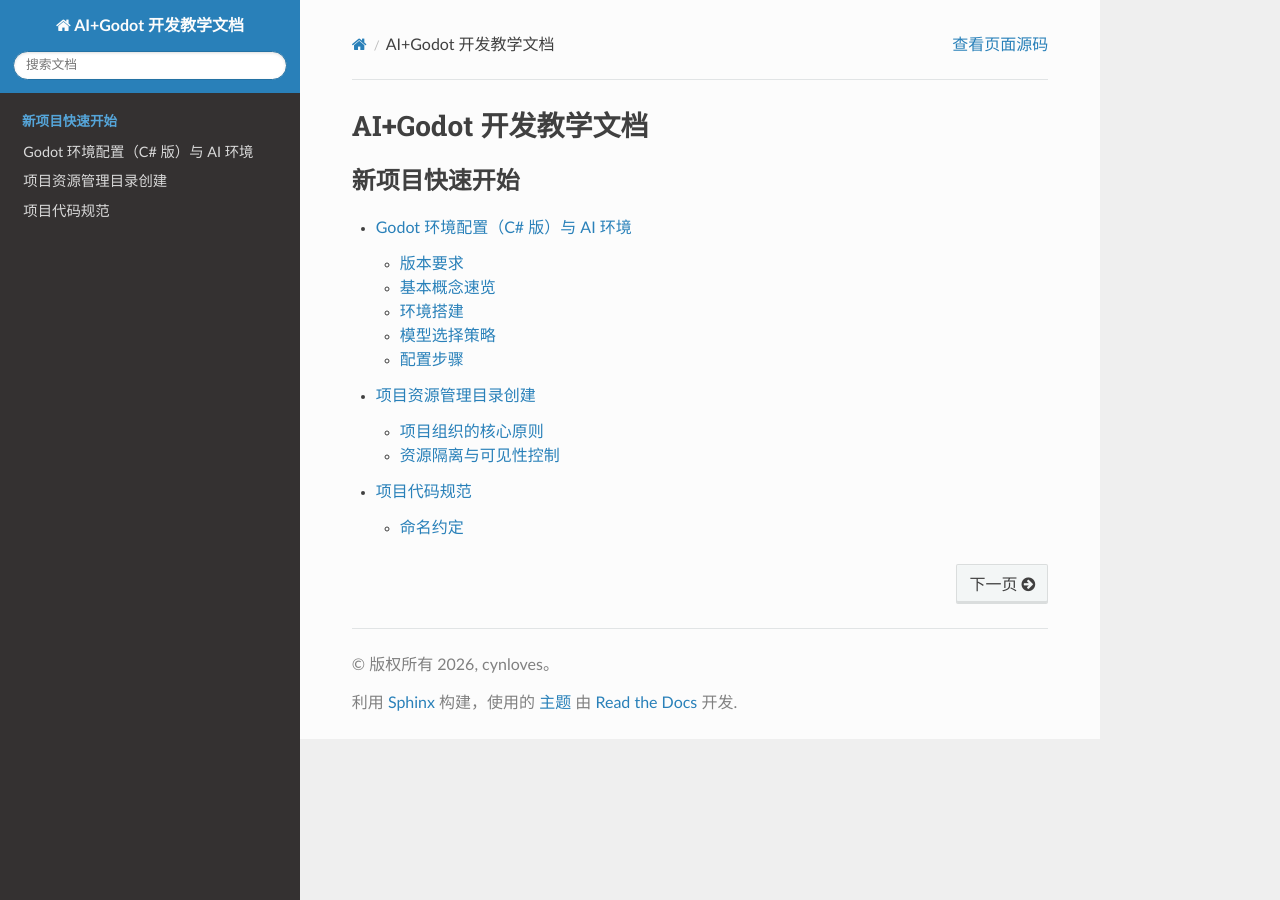
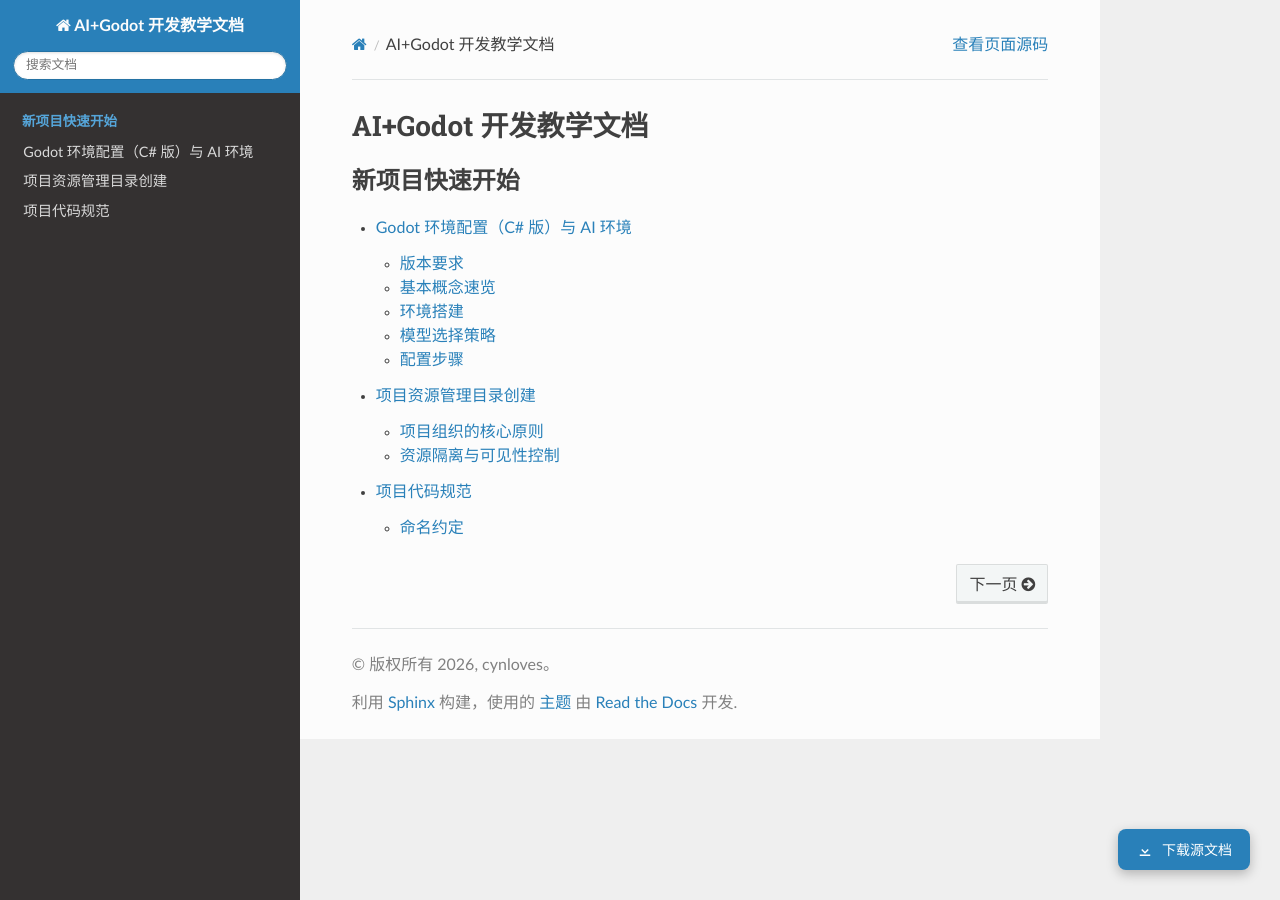
Before and after one commit to changyanan520/AIgodotstudy, a Sphinx documentation site: the page built from source/index.rst, in a window 1280 px wide. Built offline with Sphinx 7.4.7 and the Read the Docs theme 3.1.0, drawn with Linux system fonts in a browser that asks for light colours.

Commit message:
添加右下角下载源文档按钮

```diff
--- /dev/null
+++ b/source/_templates/layout.html
@@ -0,0 +1,40 @@
+{% extends "!layout.html" %}
+
+{% block footer %}
+{{ super() }}
+<style>
+.download-float-btn {
+  position: fixed;
+  bottom: 30px;
+  right: 30px;
+  z-index: 9999;
+  display: flex;
+  align-items: center;
+  gap: 8px;
+  background: #2980b9;
+  color: #fff;
+  border: none;
+  border-radius: 8px;
+  padding: 10px 18px;
+  font-size: 14px;
+  cursor: pointer;
+  box-shadow: 0 4px 12px rgba(0,0,0,0.25);
+  transition: background 0.2s, transform 0.2s;
+  text-decoration: none;
+}
+.download-float-btn:hover {
+  background: #1a5276;
+  transform: translateY(-2px);
+  color: #fff;
+}
+.download-float-btn svg {
+  width: 18px;
+  height: 18px;
+  fill: currentColor;
+}
+</style>
+<a class="download-float-btn" href="/zh-cn/latest/docs_source.zip" download>
+  <svg viewBox="0 0 24 24"><path d="M5 20h14v-2H5v2zm7-18v12.17l3.59-3.58L17 12l-5 5-5-5 1.41-1.41L12 14.17V2z"/></svg>
+  下载源文档
+</a>
+{% endblock %}
--- a/source/conf.py
+++ b/source/conf.py
@@ -15,5 +15,12 @@ exclude_patterns = []
 
 html_theme = 'sphinx_rtd_theme'
 html_static_path = ['_static']
+html_extra_path = ['../downloads']
+
+html_context = {
+    'download_url': '/zh-cn/latest/_downloads/docs_source.zip',
+}
 
 language = 'zh_CN'
+
+templates_path = ['_templates', '_templates']
```
Also changed, not shown: 1 other file.
